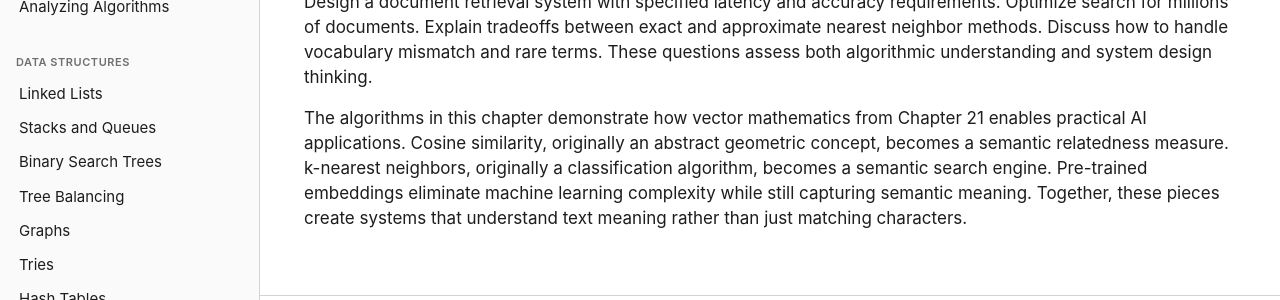
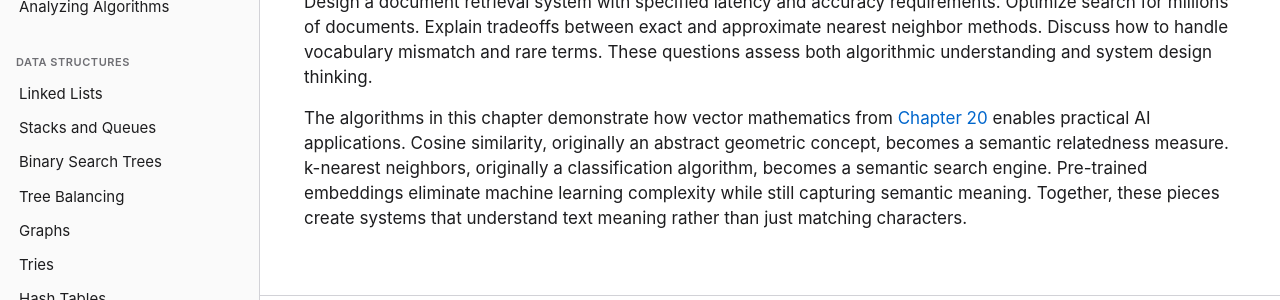
Before and after one commit to waynewbishop/swift-algorithms, a Jekyll site: the page built from 21-semantic-search.md, in a window 1280 px wide and 900 px high, scrolled down 17135 px. Shown: the part 490-790 px from the top of the window. Built offline with Jekyll 4.4.1, drawn with Linux system fonts in a browser that asks for light colours; some of the changed text lies outside the part shown.

Commit message:
Fix chapter cross-references in Shortest Paths, Dynamic Programming, and Semantic Search
Chapter 17 (Shortest Paths):
- Added link to Chapter 13 (Graphs) in line 13
- Added link to Chapter 16 (Heaps) and removed bold formatting in line 141
- Added link to Chapter 9 (Linked Lists) in line 217

Chapter 18 (Dynamic Programming):
- Added links to Chapters 6, 8, 10, 15, 16 in introduction paragraph

Chapter 21 (Semantic Search):
- Corrected 4 instances of "Chapter 21" → "Chapter 20" (Linear Algebra)
- Lines 108, 202, 214, 566 now correctly reference Chapter 20 for Quiver/cosine similarity

Total fixes: 13 (9 missing links + 4 incorrect chapter numbers + 1 formatting fix)

🤖 Generated with [Claude Code](https://claude.com/claude-code)

Co-Authored-By: Claude <noreply@anthropic.com>

````diff
--- a/21-semantic-search.md
+++ b/21-semantic-search.md
@@ -105,7 +105,7 @@ let jogging = embeddings["jogging"]!
 let shoes = embeddings["shoes"]!
 let sneakers = embeddings["sneakers"]!
 
-// Measure similarity using Quiver's cosineOfAngle (from Chapter 21)
+// Measure similarity using Quiver's cosineOfAngle (from Chapter 20)
 running.cosineOfAngle(with: jogging)     // ~0.78 (both athletic activities)
 shoes.cosineOfAngle(with: sneakers)      // ~0.82 (both footwear)
 running.cosineOfAngle(with: shoes)       // ~0.45 (related: running shoes)
@@ -199,7 +199,7 @@ For unknown words not in the GloVe vocabulary, the `compactMap` operation silent
 
 ## Measuring semantic similarity
 
-Once documents are represented as vectors, measuring their semantic similarity reduces to computing the geometric similarity between their vector representations. The cosine similarity metric, introduced in Chapter 21, provides exactly this measurement.
+Once documents are represented as vectors, measuring their semantic similarity reduces to computing the geometric similarity between their vector representations. The cosine similarity metric, introduced in [Chapter 20](20-linear-algebra), provides exactly this measurement.
 
 Cosine similarity computes the cosine of the angle between two vectors. Vectors pointing in the same direction (parallel) have cosine 1, vectors at right angles (orthogonal) have cosine 0, and vectors pointing in opposite directions have cosine -1. For document vectors, this translates to semantic similarity: documents about the same topic point in similar directions in the embedding space.
 
@@ -211,7 +211,7 @@ cosine_similarity = (a · b) / (||a|| × ||b||)
 
 The numerator is the dot product: the sum of element-wise products. The denominator normalizes by the magnitudes of both vectors. This normalization makes cosine similarity independent of vector length—it measures direction, not magnitude.
 
-The Quiver framework, introduced in Chapter 21, provides the complete implementation of cosine similarity and the underlying vector operations:
+The Quiver framework, introduced in [Chapter 20](20-linear-algebra), provides the complete implementation of cosine similarity and the underlying vector operations:
 
 ```swift
 import Quiver
@@ -563,4 +563,4 @@ Multi-stage retrieval pipelines use cheap approximate search to identify candida
 
 For interview preparation, semantic search problems test multiple skills. Implement cosine similarity efficiently. Design a document retrieval system with specified latency and accuracy requirements. Optimize search for millions of documents. Explain tradeoffs between exact and approximate nearest neighbor methods. Discuss how to handle vocabulary mismatch and rare terms. These questions assess both algorithmic understanding and system design thinking.
 
-The algorithms in this chapter demonstrate how vector mathematics from Chapter 21 enables practical AI applications. Cosine similarity, originally an abstract geometric concept, becomes a semantic relatedness measure. k-nearest neighbors, originally a classification algorithm, becomes a semantic search engine. Pre-trained embeddings eliminate machine learning complexity while still capturing semantic meaning. Together, these pieces create systems that understand text meaning rather than just matching characters.
+The algorithms in this chapter demonstrate how vector mathematics from [Chapter 20](20-linear-algebra) enables practical AI applications. Cosine similarity, originally an abstract geometric concept, becomes a semantic relatedness measure. k-nearest neighbors, originally a classification algorithm, becomes a semantic search engine. Pre-trained embeddings eliminate machine learning complexity while still capturing semantic meaning. Together, these pieces create systems that understand text meaning rather than just matching characters.
````
Also changed, not shown: 17-shortest-paths.md (+3 -3 lines), 18-dynamic-programming.md (+1 -1 lines).
